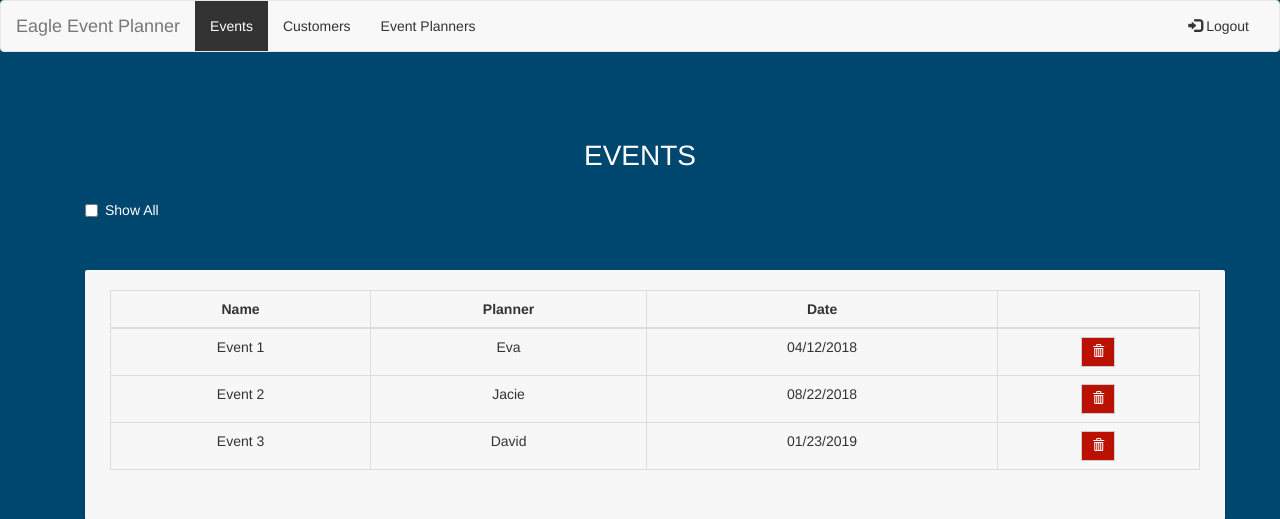
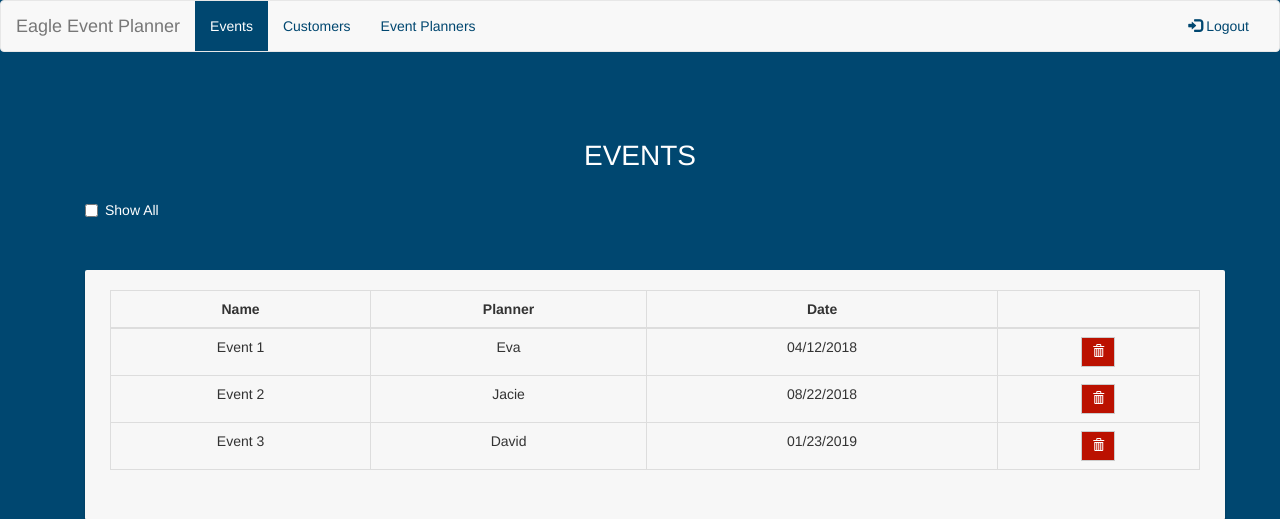
Before and after one commit to simpleman19/eagleEvents, a Flask app: template eagleEvents/templates/event.html.j2 in a window 1280 px wide. Shown: the top 519 px of the page. Run offline with Flask 2, Linux system fonts and the light colour scheme; the template is opened without the code that fills it, so the values that code supplies are empty; parts of the project's set-up code (start-up, migrations or seed data) failed here and were passed over; some libraries are stand-ins or nearby versions.

Commit message:
Changed the hover color

```diff
--- a/eagleEvents/static/style.css
+++ b/eagleEvents/static/style.css
@@ -27,18 +27,18 @@ body, html {
 
 #topheader .navbar-nav li > a {
 	text-transform: capitalize;
-	color: #333;
+	color: #004770;
 	transition: background-color .2s, color .2s;
 
 	&:hover,
 	&:focus {
-		background-color: #333;
+		background-color: #004770;
 		color: #fff;
 	}
 }
 
 #topheader .navbar-nav li.active > a {
-	background-color: #333;
+	background-color: #004770;
 	color: #fff;
 }
 
```
